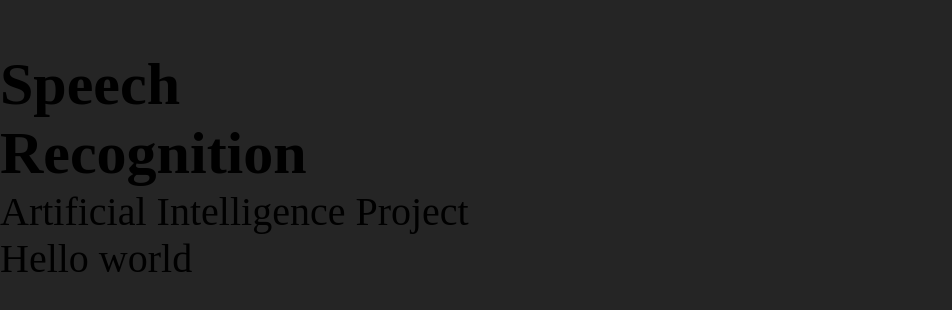
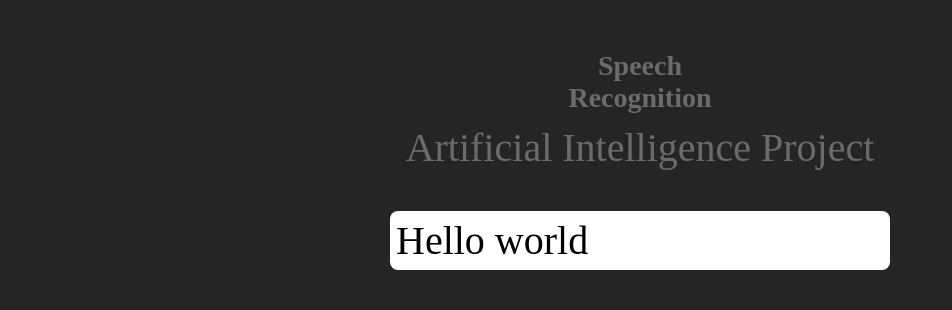
Before and after one commit to cse183115026/Al_Project, a plain HTML site: page SpeeechRecognition/index.html in a window 1280 px wide. Shown: the whole page, without its empty margins (0-952 px from the left). Drawn offline with Linux system fonts and the light colour scheme.

Commit message:
Add files via upload

```diff
--- a/SpeeechRecognition/main.js
+++ b/SpeeechRecognition/main.js
@@ -22,6 +22,15 @@ recognition.addEventListener('result',(e) => {
             p.innerText='Hi';
             texts.appendChild(p);
         }
+        if (
+            text.includes("what's your name") ||
+            text.includes("what is your name")
+          ) {
+            p = document.createElement("p");
+            p.classList.add("replay");
+            p.innerText = "My Name is Sujon";
+            texts.appendChild(p);
+          }
     }
 
     console.log(e);
--- a/SpeeechRecognition/style.css
+++ b/SpeeechRecognition/style.css
@@ -16,3 +16,34 @@ section{
     flex-direction: column;
     padding: 50px 0;
 }
+section h1{
+    color: rgba(255,255,255,0.322);
+    text-align: center;
+    width: 100%;
+    font-size: 70%;
+    margin-bottom: 10px;
+}
+section p{
+    text-align: center;
+    color: rgba(255,255,255,0.322);
+    width: 100%;
+    margin-bottom: 40px;
+}
+.container{
+    width: 90%;
+    max-width: 500px;
+    margin: 0 auto;
+    justify-content: center;
+}
+.texts p{
+    color: black;
+    text-align: left;
+    background-color: white;
+    width: 100%;
+    padding: 6px;
+    border-radius: 8px;
+    margin-bottom: 10px;
+}
+.texts- p.replay{
+    text-align: right;
+}
```
